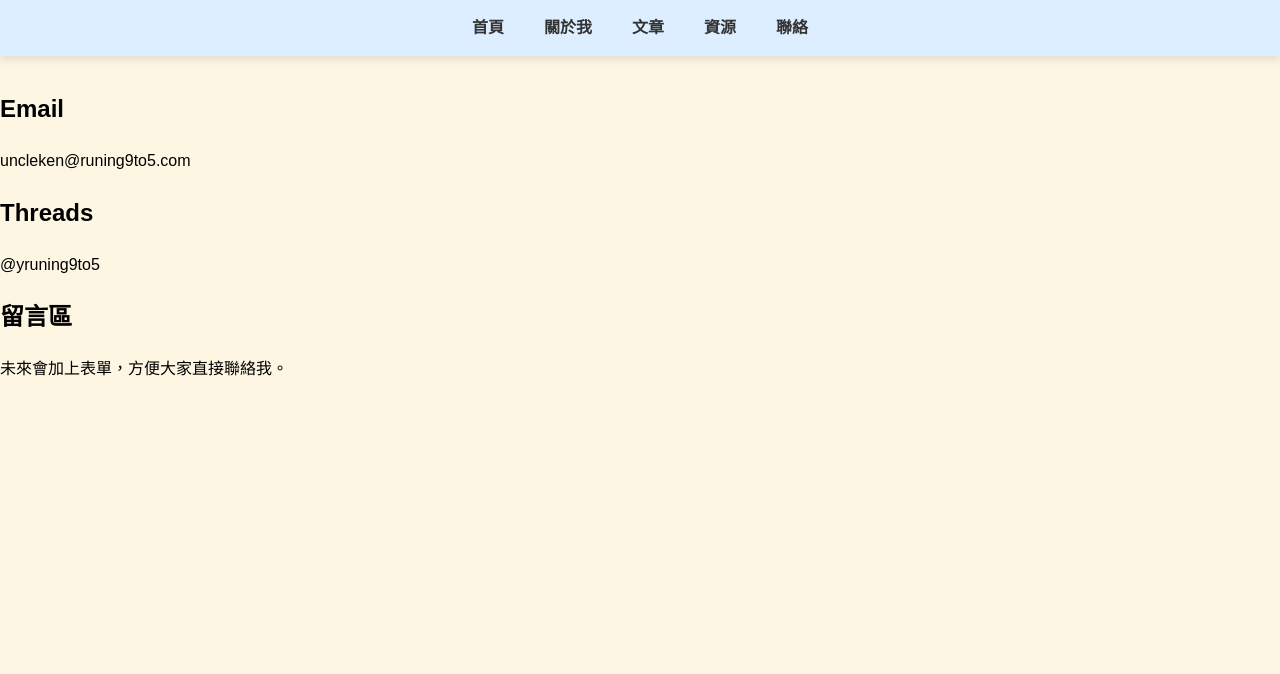
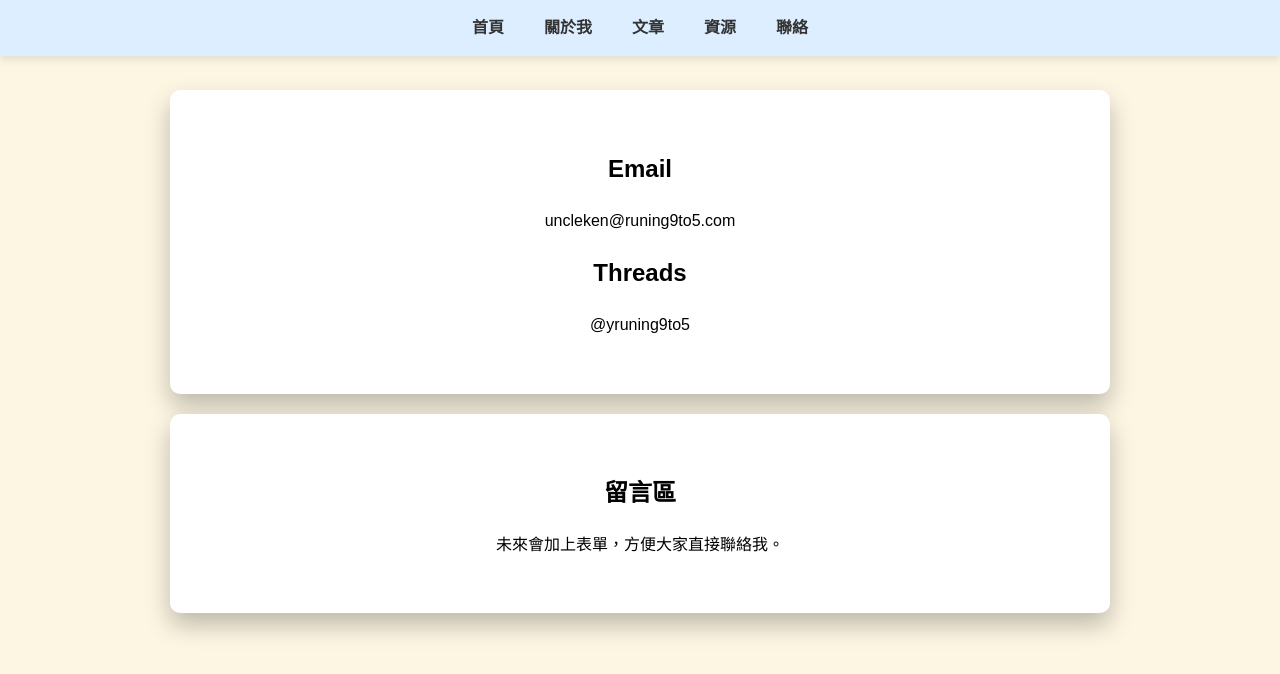
Before and after one commit to KenHAI666/Runing9TO5, a Jekyll site: the page built from contact.md, in a window 1280 px wide. Shown: the top 674 px of the page. Built offline with Jekyll 4.4.1, drawn with Linux system fonts in a browser that asks for light colours.

Commit message:
Update contact.md

```diff
--- a/contact.md
+++ b/contact.md
@@ -3,17 +3,14 @@ layout: default
 title: 聯絡
 ---
 
-<div class="card">
+<div class="card-section">
   <h2>Email</h2>
   <p>uncleken@runing9to5.com</p>
-</div>
-
-<div class="card">
   <h2>Threads</h2>
   <p>@yruning9to5</p>
 </div>
 
-<div class="card">
+<div class="card-section">
   <h2>留言區</h2>
   <p>未來會加上表單，方便大家直接聯絡我。</p>
 </div>
```
